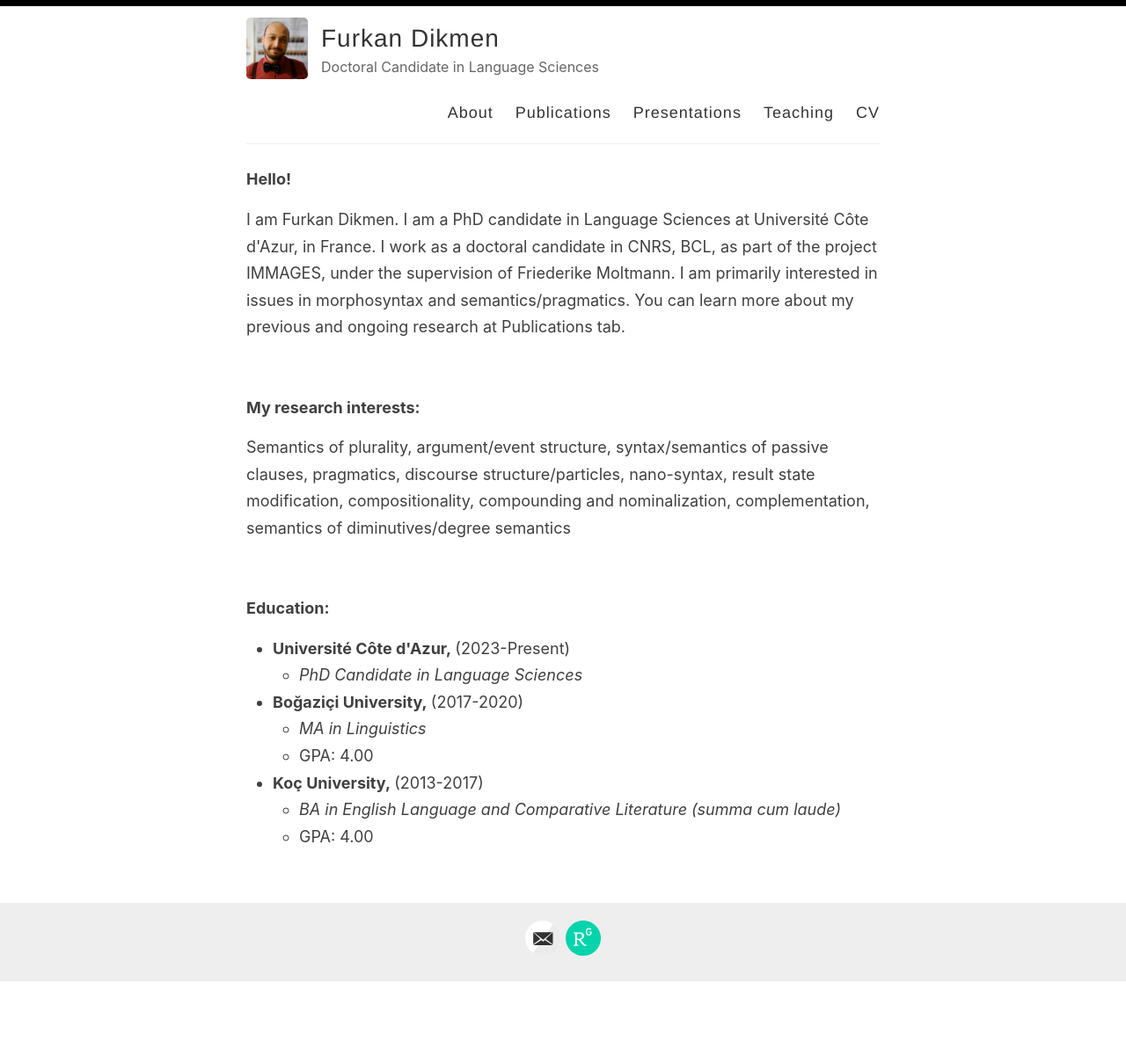
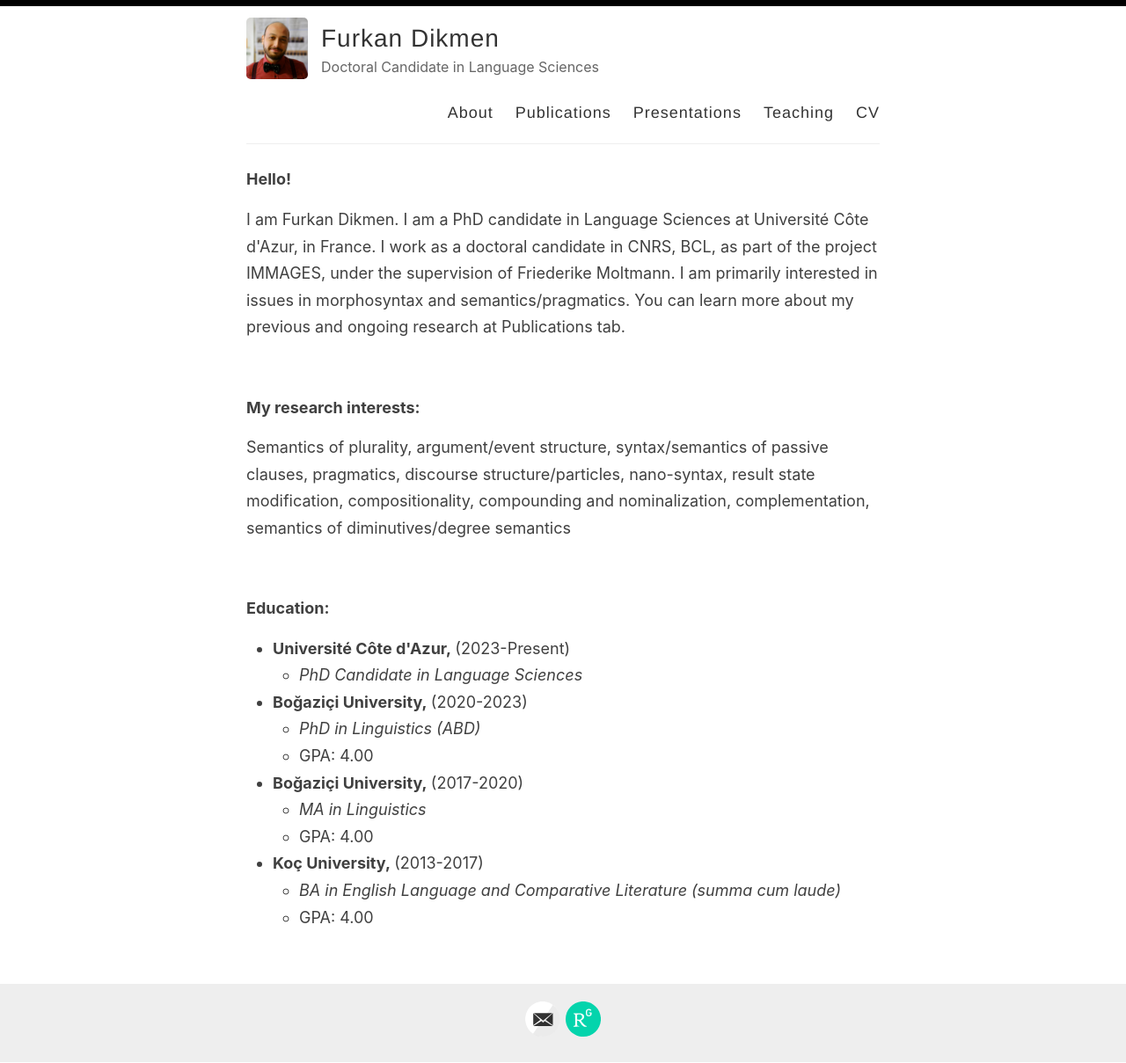
Before and after one commit to furkandikmen/furkandikmen.github.io, a Jekyll site: the page built from index.html, in a window 1280 px wide. Shown: the whole page at 88% size. Built offline with Jekyll 4.4.1, drawn with Linux system fonts in a browser that asks for light colours; the list of posts is cut into pages by our own code; before the commit the page ends 1117 px from its top, so only the background shows below that.

Commit message:
Update index.html

```diff
--- a/index.html
+++ b/index.html
@@ -19,6 +19,11 @@ layout: default
     <li><strong>Université Côte d'Azur,&nbsp;</strong>(2023-Present)<ul>
             <li><em>PhD Candidate in Language Sciences</em>&nbsp;</li>
         </ul>
+</li>
+    <li><strong>Boğazi&ccedil;i University,&nbsp;</strong>(2020-2023)<ul>
+            <li><em>PhD in Linguistics (ABD)</em></li>
+            <li>GPA: 4.00</li>
+        </ul>
     </li>
     <li><strong>Boğazi&ccedil;i University,&nbsp;</strong>(2017-2020)<ul>
             <li><em>MA in Linguistics</em></li>
```
